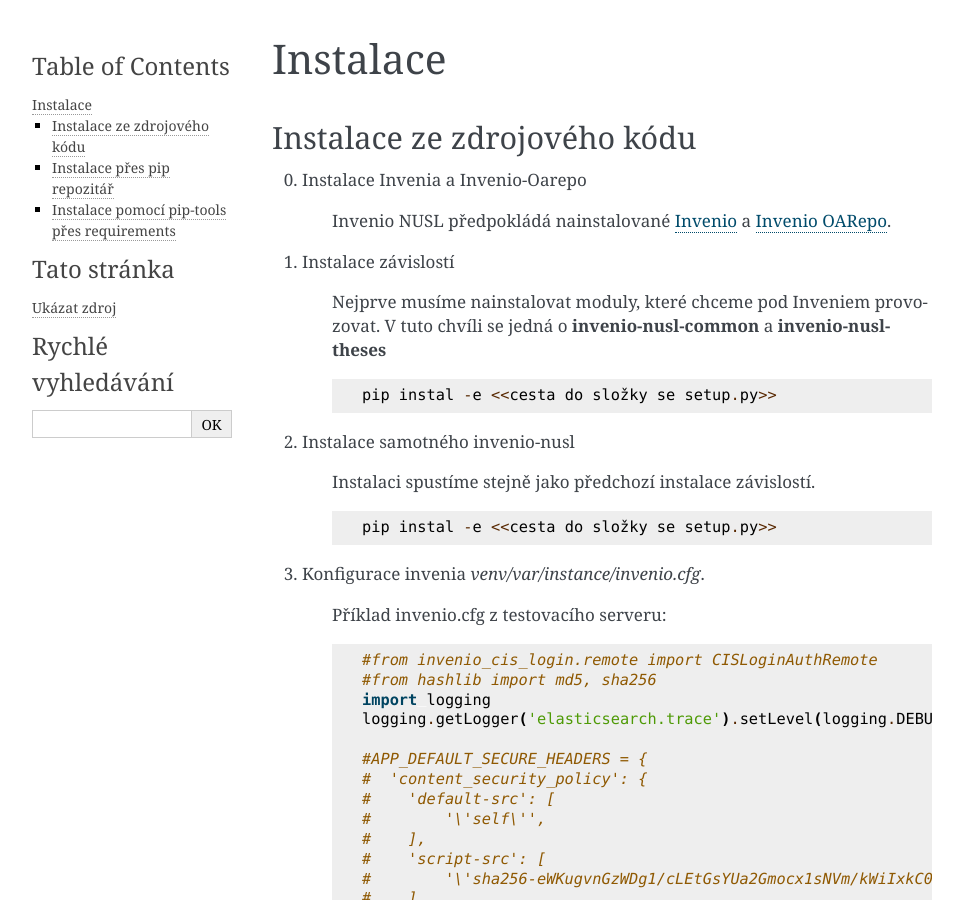
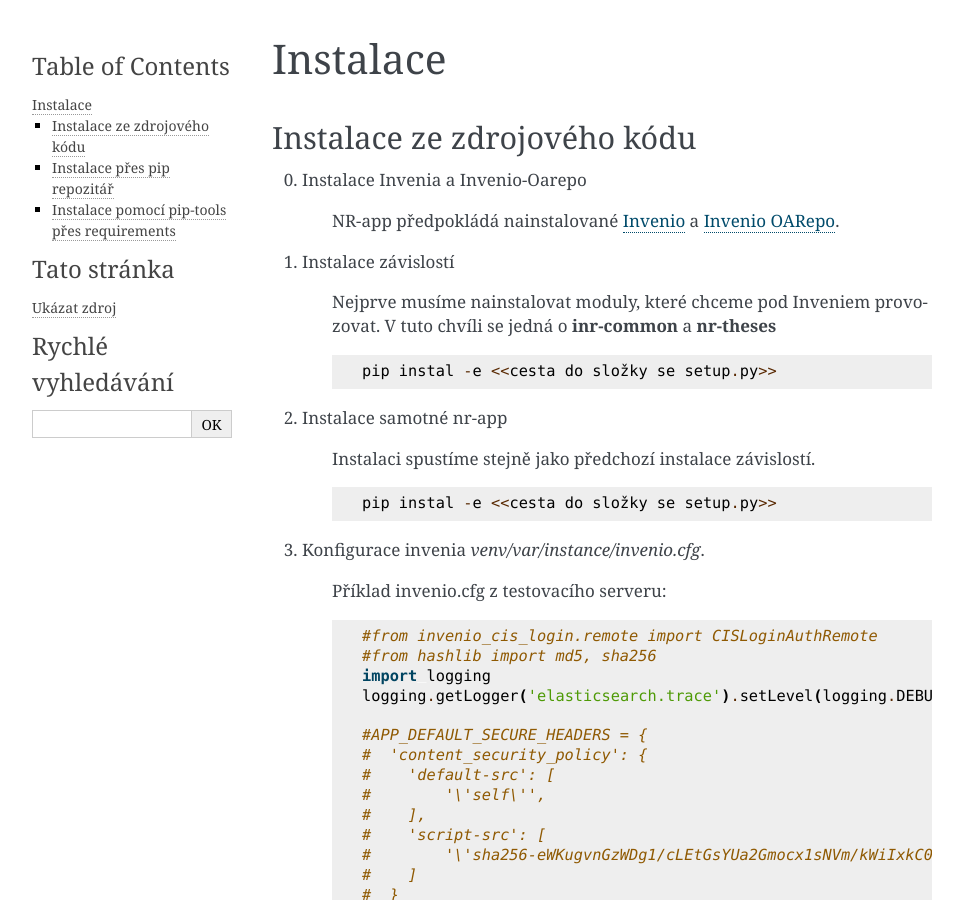
Before and after one commit to Narodni-repozitar/nr-app, a Sphinx documentation site: the page built from docs/instalace.rst, in a window 1280 px wide and 900 px high. Shown: the whole window, without its empty margins (148-1111 px from the left). Built offline with Sphinx 7.4.7, drawn with Linux system fonts in a browser that asks for light colours.

Commit message:
Renamed package

```diff
--- a/docs/conf.py
+++ b/docs/conf.py
@@ -17,12 +17,12 @@
 
 # -- Project information -----------------------------------------------------
 
-project = 'Invenio Nusl'
+project = 'Czech National Repository'
 copyright = '2020, Daniel Kopecký'
 author = 'Daniel Kopecký'
 
 # The full version, including alpha/beta/rc tags
-release = '1.0.2'
+release = '2.0.0a1'
 
 # -- General configuration ---------------------------------------------------
 
--- a/docs/instalace.rst
+++ b/docs/instalace.rst
@@ -7,19 +7,19 @@
 
 0. Instalace Invenia a Invenio-Oarepo
 
-    Invenio NUSL předpokládá nainstalované `Invenio <https://invenio.readthedocs.io/en/stable/quickstart.html>`_ a
+    NR-app předpokládá nainstalované `Invenio <https://invenio.readthedocs.io/en/stable/quickstart.html>`_ a
     `Invenio OARepo <https://pypi.org/project/invenio-oarepo/>`_.
 
 #. Instalace závislostí
 
     Nejprve musíme nainstalovat moduly, které chceme pod Inveniem provozovat.
-    V tuto chvíli se jedná o **invenio-nusl-common** a **invenio-nusl-theses**
+    V tuto chvíli se jedná o **inr-common** a **nr-theses**
 
     .. code-block::
 
         pip instal -e <<cesta do složky se setup.py>>
 
-#. Instalace samotného invenio-nusl
+#. Instalace samotné nr-app
 
     Instalaci spustíme stejně jako předchozí instalace závislostí.
 
--- a/docs/migrace.rst
+++ b/docs/migrace.rst
@@ -1,6 +1,10 @@
 *****************
 Migrace
 *****************
+
+.. todo::
+
+    Přepracovat až budou napsané nové migrační skripty
 
 Migrací se rozumí migrace dat a perzistentních identifikátorů ze staré služby Národního uložiště šedé literatury (NUŠL)
 běžící na systému Invenio verze 1 do nové služby Národního repozitáře (NR) pracovně nazývaného Chiméra.
```
Also changed, not shown: README.rst (+6 -6 lines), pyproject.toml (+5 -8 lines), nr_app/__init__.py (added), 4 other files.
